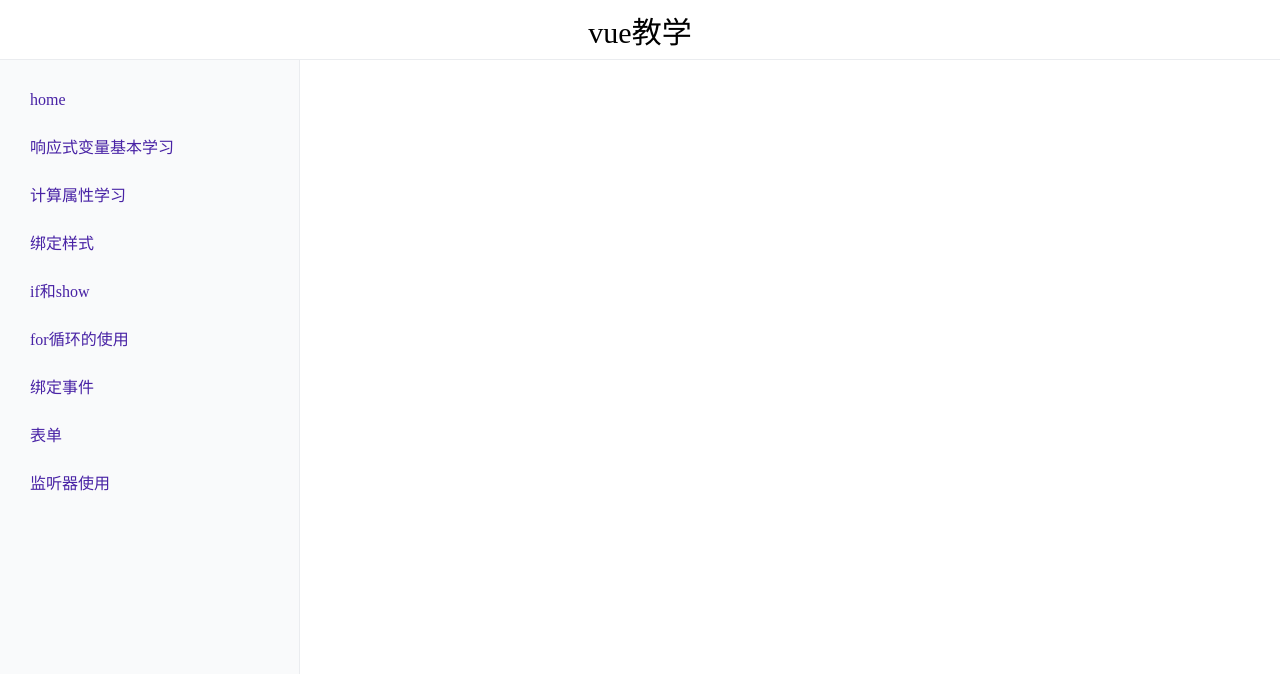
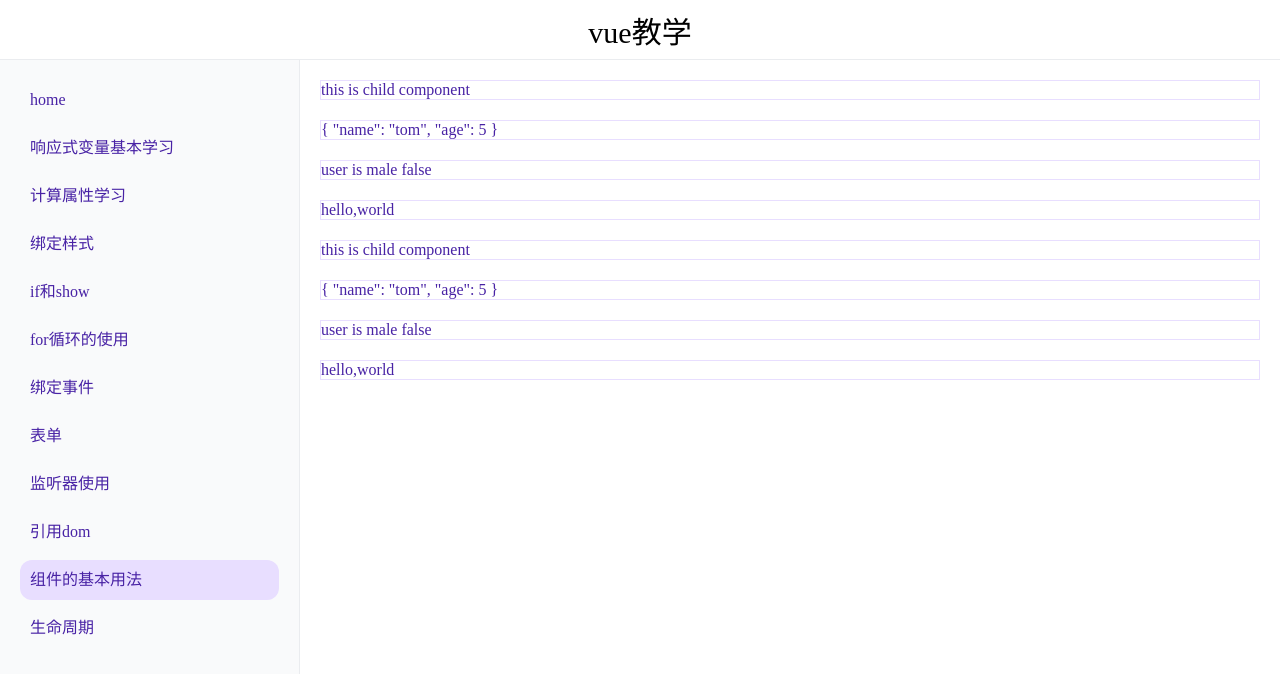
Before and after one commit to myshine63/vue-teach, a Vue app: page /component in a window 1280 px wide. Shown: the top 674 px of the page. Built offline with nearby package versions, Linux system fonts and the light colour scheme.

Commit message:
feat: 添加生命周期和组件基础

```diff
--- a/src/components/RouteList.vue
+++ b/src/components/RouteList.vue
@@ -37,6 +37,18 @@
   {
     path: '/watch',
     name: '监听器使用',
+  },
+  {
+    path: '/dom',
+    name: '引用dom',
+  },
+  {
+    path: '/component',
+    name: '组件的基本用法',
+  },
+  {
+    path: '/life-cycle',
+    name: '生命周期',
   },
 ])
 </script>
--- /dev/null
+++ b/src/pages/DomPage.vue
@@ -0,0 +1,33 @@
+<script setup>
+import { ref, useTemplateRef } from 'vue'
+
+/**
+ * vue中可以创建一个ref去操作dom。但是需要在mounted之后
+ * ref可以绑定在dom上和组件上
+ */
+// 方法1
+const input = ref(null)
+const f = () => {
+  input.value.click()
+}
+// 方法2
+const a = useTemplateRef('file-input');
+const f1 = ()=>{
+  a.value.click()
+}
+</script>
+
+<template>
+  <div class="container">
+    <input type="file" class="file-input" ref="input" />
+    <input type="file" class="file-input" ref="file-input" />
+    <div @click="f">方法1按钮</div>
+    <div @click="f1">方法2按钮</div>
+  </div>
+</template>
+
+<style scoped lang="scss">
+.file-input {
+  display: none;
+}
+</style>
--- /dev/null
+++ b/src/pages/baseComponentPage/BaseComponentPage.vue
@@ -0,0 +1,47 @@
+<script setup>
+/**
+ *  1. 组件和函数比较类似，都是为了封装逻辑，以到复用的功能，相对来说组件功能更加强大,
+ *  不经包含逻辑，还包含了UI
+ *  2. 每个组件都只有一个根节点
+ *  3. 组件命名最好是两个及以上单词，首字母大写
+ *  4. 组件和函数一样可以接受参数（vue中称为prop）。但是在组建中必须显示申明接受哪些prop，
+ *  未被申明的参数会被当做根节点的属性
+ *  5. 组件也可以向dom一样绑定事件，同样的需要在组建中声明接受哪些事件
+ */
+
+import VChild from '@/pages/baseComponentPage/VChild.vue'
+import { reactive } from 'vue'
+
+const user = reactive({
+  name: 'tom',
+  age: 5,
+})
+const changeAge = () => {
+  user.age++
+}
+</script>
+
+<template>
+  <div>
+    <VChild
+      title="this is child component"
+      id="child"
+      class="child"
+      :user="user"
+      @changeAge="changeAge"
+    ></VChild>
+    <VChild
+      title="this is child component"
+      id="child"
+      class="child"
+      :user="user"
+      @changeAge="changeAge"
+    ></VChild>
+  </div>
+</template>
+
+<style scoped lang="scss">
+.child {
+  color: #4822a5;
+}
+</style>
--- /dev/null
+++ b/src/pages/baseComponentPage/VChild.vue
@@ -0,0 +1,42 @@
+<script setup>
+// const props = defineProps(['title', 'user'])
+const props = defineProps({
+  title: {
+    type: String,
+    required: true,
+  },
+  user: {
+    type: Object,
+  },
+  male: {
+    type: Boolean,
+    default: false,
+  },
+  name: {
+    type: Object,
+    default: () => {
+      return { first: 'hello', last: 'world' }
+    },
+  },
+})
+const emit = defineEmits(['changeAge'])
+const fn = () => {
+  emit('changeAge')
+}
+</script>
+
+<template>
+  <div>
+    <p>{{ title }}</p>
+    <p @click="fn">{{ props.user }}</p>
+    <p>user is male {{ male }}</p>
+    <p>{{name.first}},{{name.last}}</p>
+  </div>
+</template>
+
+<style scoped lang="scss">
+p {
+  margin-bottom: 20px;
+  border: 1px solid #e8deff;
+}
+</style>
--- /dev/null
+++ b/src/pages/lifeCycle/LifeCyclePage.vue
@@ -0,0 +1,68 @@
+<script>
+import VChild from '@/pages/lifeCycle/VChild.vue'
+import VSon from '@/pages/lifeCycle/VSon.vue'
+
+
+/**
+ * 挂载阶段 father beforeCreate-> father created-> father beforeMount-> child beforeCreate-> child created -> child beforeMount
+ * -> child mounted -> father mounted
+ * 更新阶段 father beforeUpdate -> child beforeUpdate -> father updated -> child updated
+ * 销毁阶段 father beforeUnmount-> child beforeUnmount -> child unmounted -> father unmounted
+ */
+
+/**
+ * 针对keep-alive包裹的组件，会额外多两个生命周期
+ * activated: 组件插入到dom中
+ * deactivated: 组件从dom中移除
+ */
+export default {
+  components: { VSon, VChild },
+  data() {
+    return {
+      show: true,
+      showSon: false,
+      count:100
+    }
+  },
+  beforeCreate() {
+    console.log('father beforeCreate')
+  },
+  created() {
+    // 组件实例已经创建，可以访问this,可以在这个生命周期中请求数据
+    console.log('father created')
+  },
+  beforeMount() {
+    // dom还未渲染，不可以执行dom操作
+    console.log('father beforeMount')
+  },
+  mounted() {
+    // dom已经生成，可以执行dom操作,可以在这个生命周期中请求数据
+    console.log('father mounted')
+  },
+  beforeUpdate() {
+    // 数据变更后，dom更新前
+    console.log('father beforeUpdate')
+  },
+  updated() {
+    // dom更新后，dom更新后
+    console.log('father updated')
+  },
+  methods:{
+    changeCount() {
+      this.count++
+    }
+  },
+
+}
+</script>
+
+<template>
+  <div class="container">
+    <div>this is father component,count is {{count}}</div>
+    <div @click="show = !show">toggle show child</div>
+    <VChild v-if="show" @click="changeCount"></VChild>
+    <VSon v-if="showSon"></VSon>
+  </div>
+</template>
+
+<style scoped lang="scss"></style>
--- /dev/null
+++ b/src/pages/lifeCycle/VChild.vue
@@ -0,0 +1,57 @@
+<script>
+import VSon from '@/pages/lifeCycle/VSon.vue'
+
+export default {
+  components: { VSon },
+  data() {
+    return {
+      num: 1,
+    }
+  },
+  beforeCreate() {
+    console.log('child1 beforeCreate')
+  },
+  created() {
+    // 组件实例已经创建，可以访问this,可以在这个生命周期中请求数据
+    console.log('child1 created')
+  },
+  beforeMount() {
+    // dom还未渲染，不可以执行dom操作
+    console.log('child1 beforeMount')
+  },
+  mounted() {
+    // dom已经生成，可以执行dom操作,可以在这个生命周期中请求数据
+    console.log('child1 mounted')
+  },
+  beforeUpdate() {
+    // 数据变更后，dom更新前
+    console.log('child1 beforeUpdate')
+  },
+  updated() {
+    // dom更新后，dom更新后
+    console.log('child1 updated')
+  },
+  beforeUnmount() {
+    console.log('child1 beforeUnmount')
+  },
+  unmounted() {
+    console.log('child1 unmounted')
+  },
+  methods: {
+    handleClick() {
+      this.num++
+      this.$emit('click')
+    },
+  }
+
+}
+</script>
+
+<template>
+  <div class="container">
+    <div @click.stop="handleClick">this is child1 component,num is {{ num }}</div>
+    <VSon></VSon>
+  </div>
+</template>
+
+<style scoped lang="scss"></style>
--- /dev/null
+++ b/src/pages/lifeCycle/VSon.vue
@@ -0,0 +1,37 @@
+<script setup>
+import {
+  onBeforeMount,
+  onBeforeUnmount,
+  onBeforeUpdate,
+  onMounted,
+  onUnmounted,
+  onUpdated,
+} from 'vue'
+
+onBeforeMount(() => {
+  console.log('son onBeforeMount')
+})
+onMounted(() => {
+  console.log('son onMounted')
+})
+
+onUnmounted(() => {
+  console.log('son onUnmounted')
+})
+onUpdated(() => {
+  console.log('son onUpdated')
+})
+
+onBeforeUpdate(() => {
+  console.log('son onBeforeUpdate')
+})
+onBeforeUnmount(() => {
+  console.log('son onBeforeUnmount')
+})
+</script>
+
+<template>
+  <div>this is son component</div>
+</template>
+
+<style scoped lang="scss"></style>
--- a/src/router/index.js
+++ b/src/router/index.js
@@ -49,6 +49,21 @@
       name: 'watchPage',
       component: () => import('@/pages/WatchPage.vue'),
     },
+    {
+      path: '/dom',
+      name: 'domPage',
+      component: () => import('@/pages/DomPage.vue'),
+    },
+    {
+      path: '/component',
+      name: 'componentPage',
+      component: () => import('@/pages/baseComponentPage/BaseComponentPage.vue'),
+    },
+    {
+      path: '/life-cycle',
+      name: 'lifeCyclePage',
+      component: () => import('@/pages/lifeCycle/LifeCyclePage.vue'),
+    },
   ],
 })
 
```
